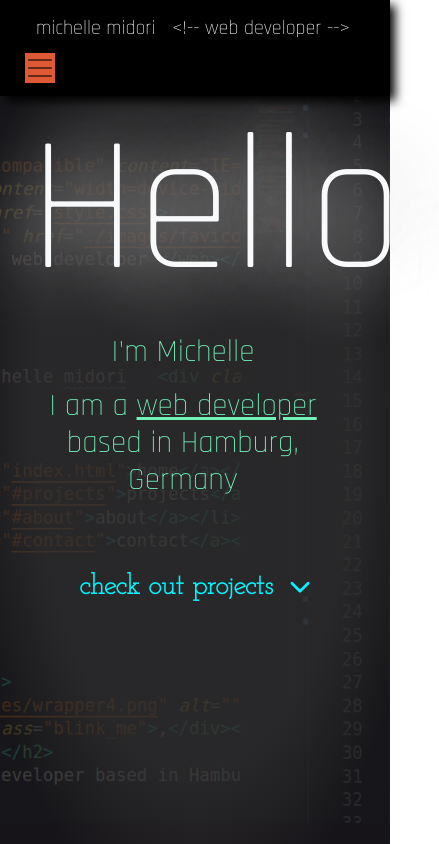
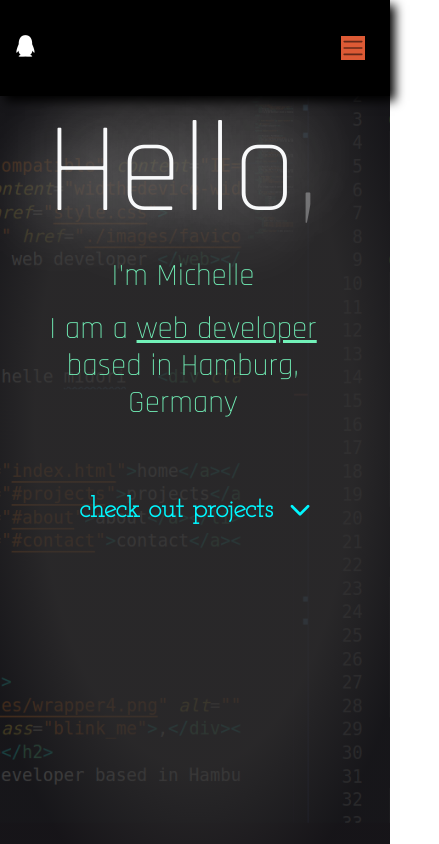
Before and after one commit to midoritiba/project_uib_portfolio, a website: page index.html in a window 390 px wide. Shown: the top 844 px of the page, 439 px wide, since content can reach past the window. Drawn offline with nearby package versions, Linux system fonts and the light colour scheme; a web font is replaced by a local one.

Commit message:
Update index.html

```diff
--- a/index.html
+++ b/index.html
@@ -30,14 +30,14 @@
         <!-- container -->
         <div class="container-fluid ">
             <!-- icon -->
-            <div class="navbar-brand d-none d-md-block ps-1 ps-md-4">
+            <div class="navbar-brand ps-1 ps-md-4">
                 <a href="#home"><i class="fab fa-qq fs-4"></i></a>
             </div>
             <!-- logo -->
-            <a class="navbar-brand fs-5 fs-md-4 ps-4 ps-lg-5 text-light" href="#">michelle midori &nbsp &lt!-- web developer --></a>
+            <a class="navbar-brand d-none d-sm-block fs-6 fs-md-4 ps-md-4 ps-lg-5 text-light" href="#">michelle midori &nbsp &lt!-- web developer --></a>
             <!-- toggler-button -->
             <button class="navbar-toggler" type="button" data-bs-toggle="collapse" data-bs-target="#navbarNav" aria-controls="navbarNav" aria-expanded="false" aria-label="Toggle navigation">
-                <span class="navbar-toggler-icon bg-primary"></span>
+                <span class="navbar-toggler-icon bg-primary fs-6"></span>
             </button>
             <!-- menu -->
             <div class="collapse navbar-collapse justify-content-end pe-lg-5 fs-5 fw-bold " id="navbarNav">
@@ -66,13 +66,13 @@
 <!-- ***************************************************************** -->
 
     <!-- BANNER -->
-    <section id="home" class="page-section px-3 pt-5 pt-md-1 vh-100 pb-3 pb-lg-5">
+    <section id="home" class="page-section px-3 pt-5 pt-md-1 vh-100 pb-3 pb-lg-5 w-100">
         <!-- container -->
         <div class="container">
             <!-- first-row -->
             <div class="row justify-content-end align-items-center w-100 pt-lg-5">
                 <div class="col text-center py-5">
-                    <h1 class="text-light p-md-5">Hello<span class="blink_me">,</span></h1>
+                    <h1 class="display-5 text-light p-md-5" style="font-size: 8rem;">Hello<span class="blink_me">,</span></h1>
                     <p class="display-5 pt-md-5 text-info">I'm Michelle</p>
                     <p class="display-5 pb-2 pb-md-3 pb-md-5 text-info">I am a <span class="text-decoration-underline">web developer</span> based in Hamburg, Germany</p>
                 </div>
```
